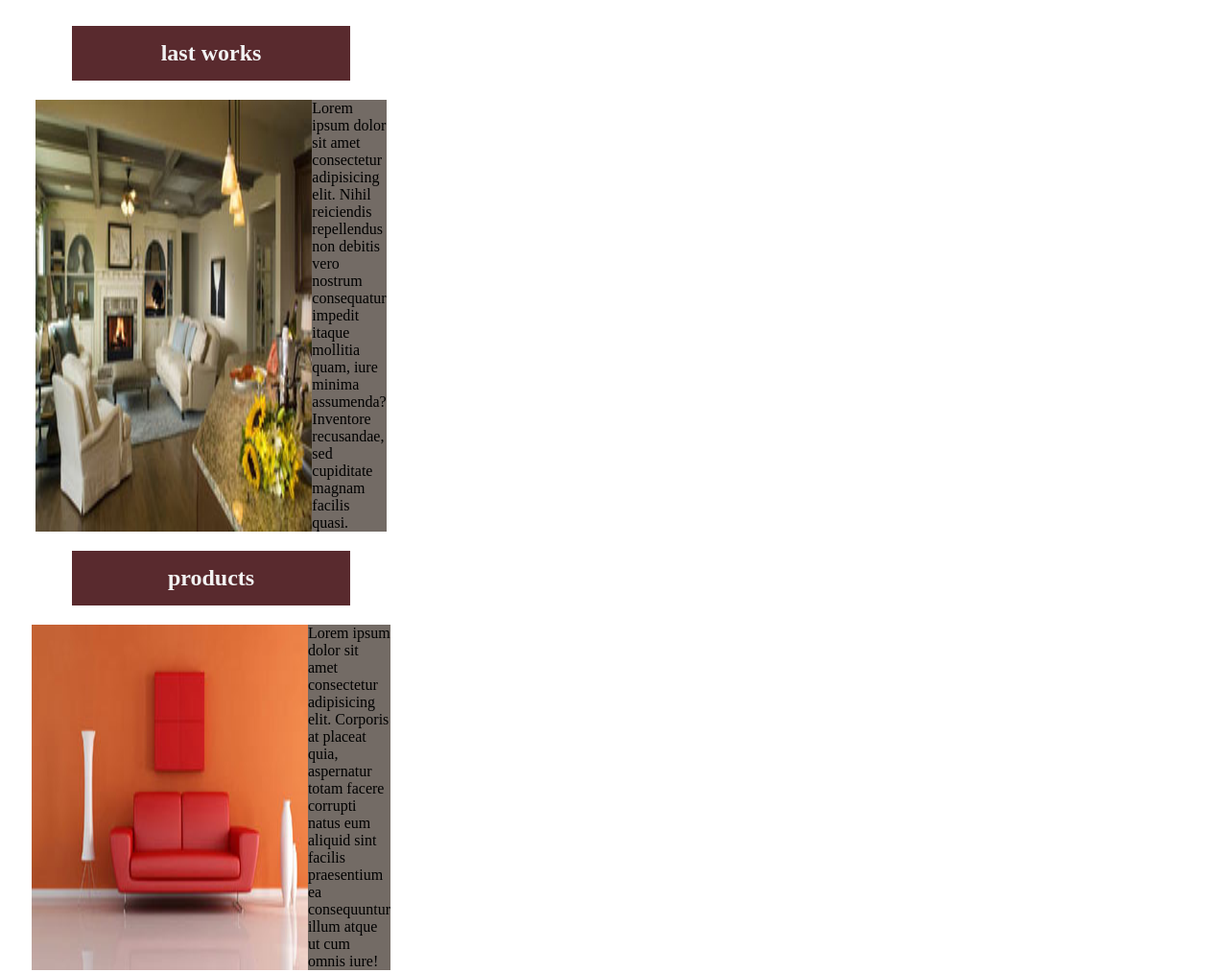
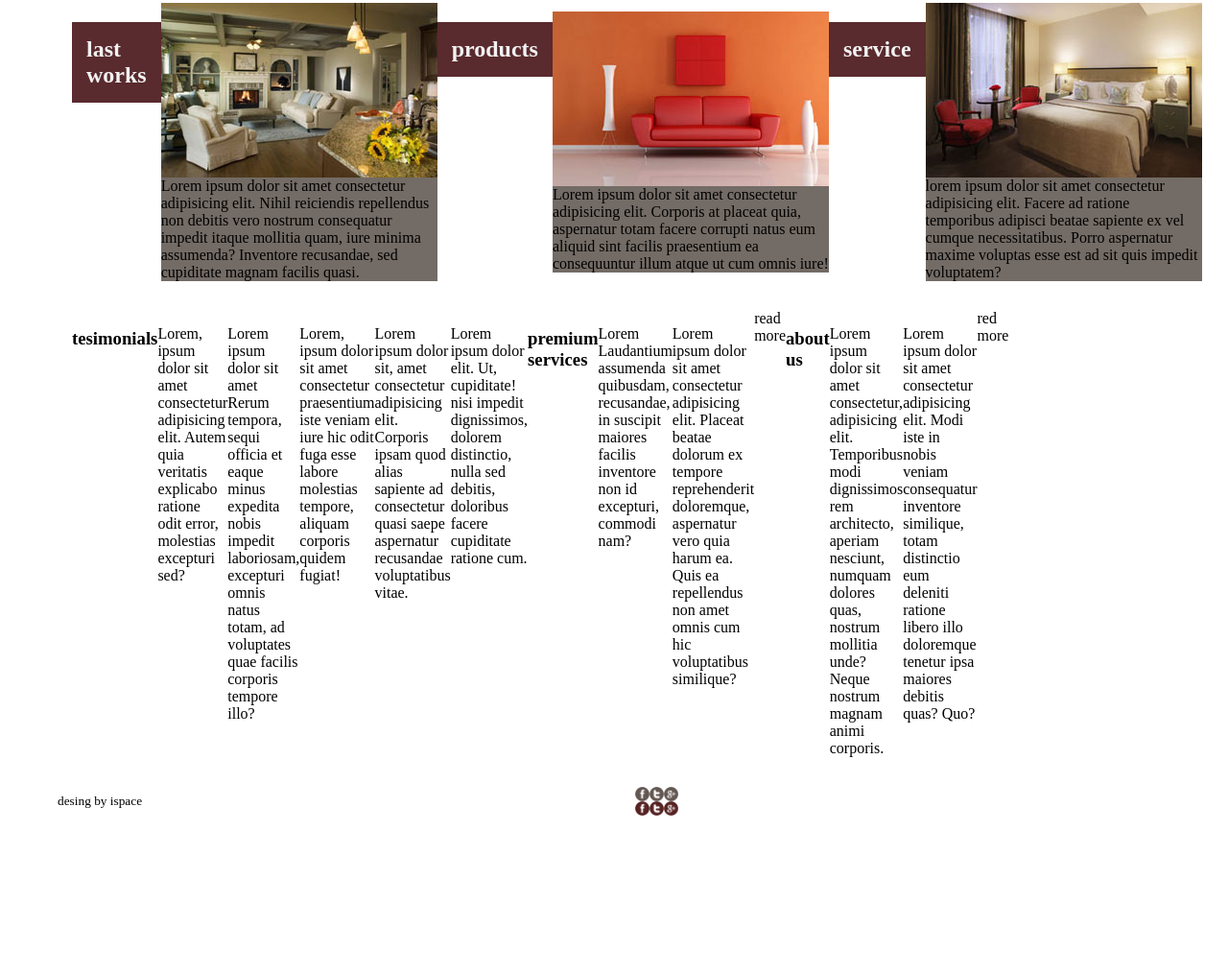
Before and after one commit to brainbanana/nouveau_devoir, a plain HTML site: page index.html in a window 1280 px wide. Shown: the part 857-1871 px from the top of the page at 96% size. After the commit the page ends 1715 px from the top, so only its background shows below. Drawn offline with Linux system fonts and the light colour scheme.

Commit message:
test modif css

```diff
--- a/assets/css/style.css
+++ b/assets/css/style.css
@@ -12,13 +12,14 @@ header ,main ,footer {
     margin: auto;
 }
 
-img main {
+img {
     display: flex;
     margin: auto;
 }
 
 figure {
     display: flex;
+    flex-direction: column;
     width: 1160px;
     margin: auto;
     justify-content: center;
@@ -35,18 +36,14 @@ figure {
     padding: 15px;
     width: 25%;
     display: flex;
-    flex-wrap: wrap;
-    justify-content: center;
-    align-content: center;
+    align-items: flex-start;
 }
 
 .right-content {
     padding: 15px;
     width: 25%;
     display: flex;
-    flex-wrap: wrap;
-    justify-content: center;
-    align-content: center;
+    flex-direction: row;
 }
 
 h2 {
@@ -66,7 +63,4 @@ footer {
 
 footer img {
     width: 45px;
-    height: 45px;
-    display: flex;
-    padding: 15px;
 }
```
